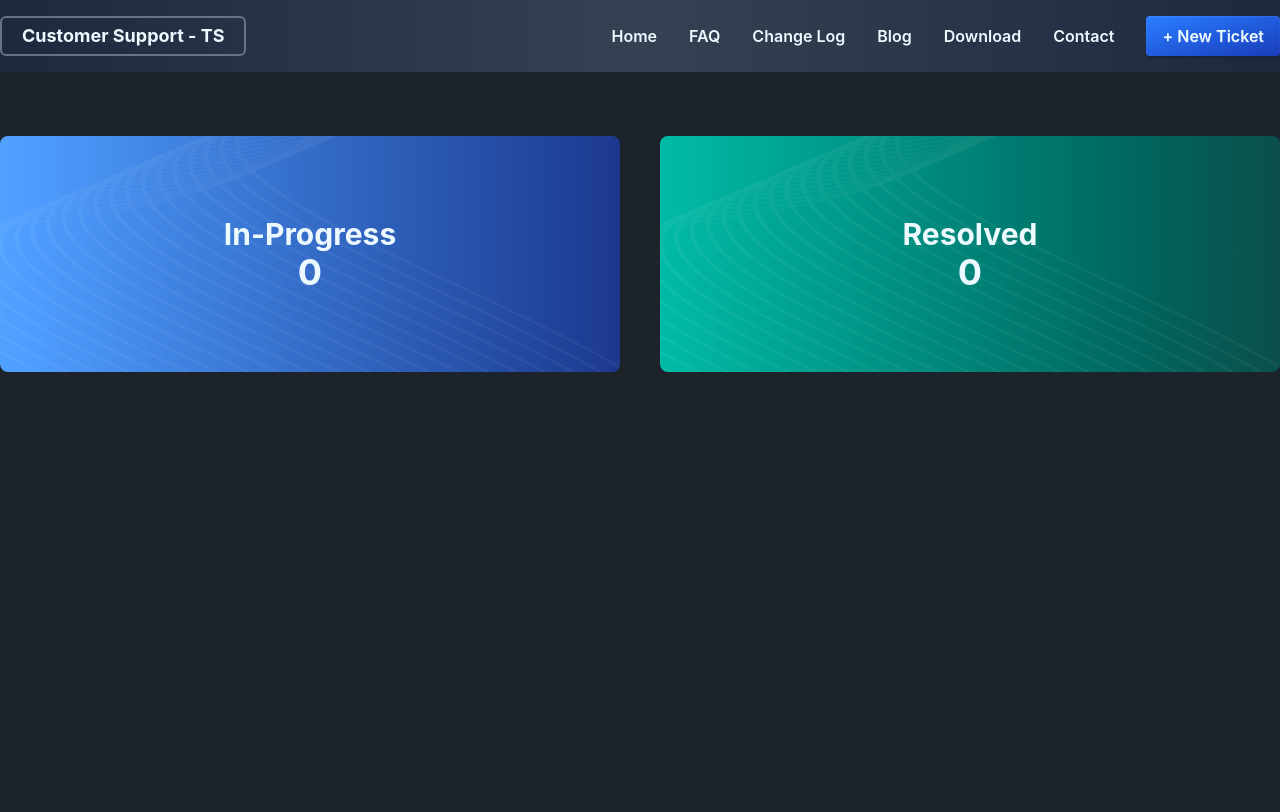
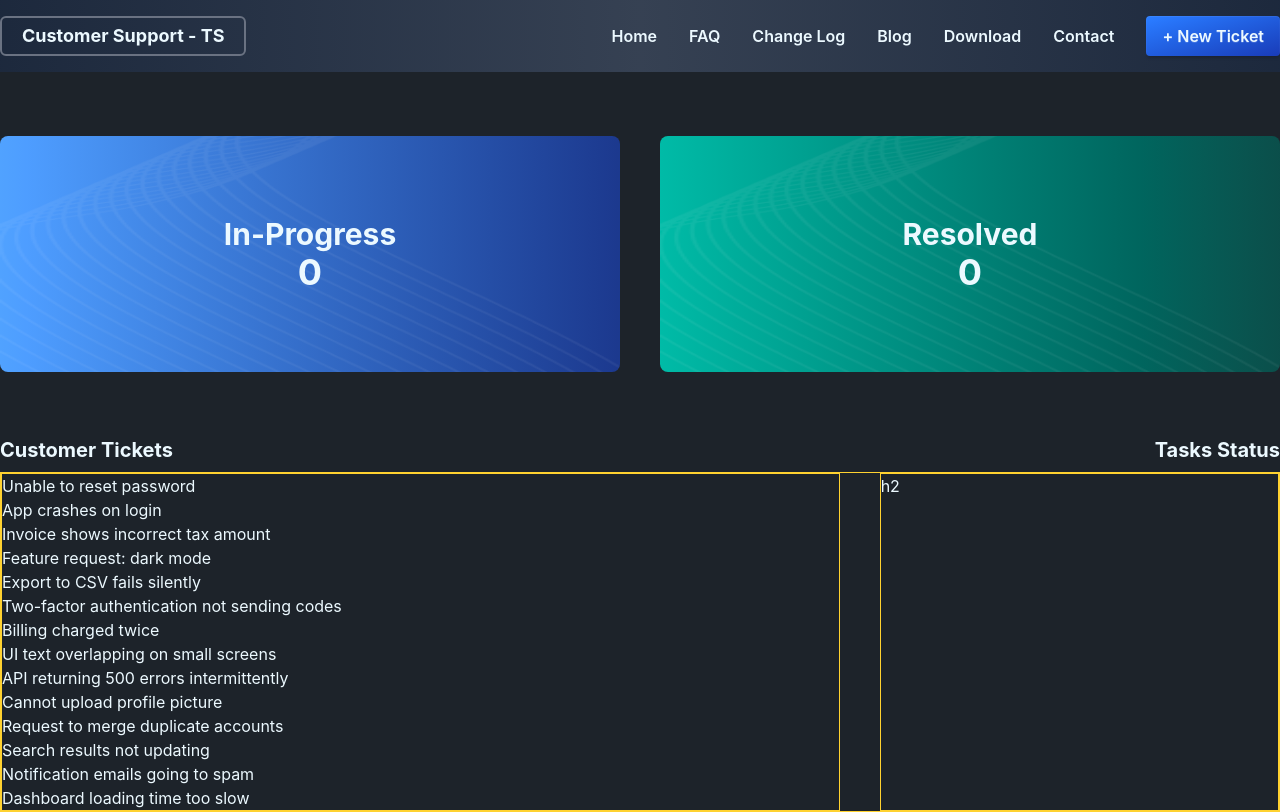
Before and after one commit to asm-saim/customer-support-zone, a React (Vite) app: page / in a window 1280 px wide. Built offline with nearby package versions, Linux system fonts and the light colour scheme.

Commit message:
ticket section created nad data successfully fetched

```diff
--- /dev/null
+++ b/public/tickets.json
@@ -0,0 +1,128 @@
+[
+    {
+        "id": "TCK-001",
+        "title": "Unable to reset password",
+        "description": "Customer clicks 'Forgot Password' but never receives the reset email, even after multiple attempts.",
+        "customer": "Alice Johnson",
+        "priority": "High",
+        "status": "Open",
+        "createdAt": "20/06/2026"
+    },
+    {
+        "id": "TCK-002",
+        "title": "App crashes on login",
+        "description": "Mobile app crashes immediately after entering valid credentials on Android 14 devices.",
+        "customer": "Michael Smith",
+        "priority": "Critical",
+        "status": "In Progress",
+        "createdAt": "21/06/2026"
+    },
+    {
+        "id": "TCK-003",
+        "title": "Invoice shows incorrect tax amount",
+        "description": "The generated invoice for June applies a 15% tax rate instead of the contracted 10% rate.",
+        "customer": "Emily Davis",
+        "priority": "Medium",
+        "status": "Open",
+        "createdAt": "22/06/2026"
+    },
+    {
+        "id": "TCK-004",
+        "title": "Feature request: dark mode",
+        "description": "Customer is requesting a dark mode theme option for the web dashboard.",
+        "customer": "James Wilson",
+        "priority": "Low",
+        "status": "Open",
+        "createdAt": "22/06/2026"
+    },
+    {
+        "id": "TCK-005",
+        "title": "Export to CSV fails silently",
+        "description": "Clicking the 'Export to CSV' button does nothing; no file is downloaded and no error message appears.",
+        "customer": "Sophia Brown",
+        "priority": "Medium",
+        "status": "In Progress",
+        "createdAt": "23/06/2026"
+    },
+    {
+        "id": "TCK-006",
+        "title": "Two-factor authentication not sending codes",
+        "description": "SMS codes for 2FA are delayed by over 20 minutes, locking customers out of their accounts temporarily.",
+        "customer": "Daniel Miller",
+        "priority": "High",
+        "status": "Open",
+        "createdAt": "24/06/2026"
+    },
+    {
+        "id": "TCK-007",
+        "title": "Billing charged twice",
+        "description": "Customer was charged twice for the same monthly subscription and is requesting a refund for the duplicate charge.",
+        "customer": "Olivia Taylor",
+        "priority": "Critical",
+        "status": "Open",
+        "createdAt": "24/06/2026"
+    },
+    {
+        "id": "TCK-008",
+        "title": "UI text overlapping on small screens",
+        "description": "On devices with screen width below 360px, the settings page labels overlap with the toggle switches.",
+        "customer": "William Anderson",
+        "priority": "Low",
+        "status": "Resolved",
+        "createdAt": "19/06/2026"
+    },
+    {
+        "id": "TCK-009",
+        "title": "API returning 500 errors intermittently",
+        "description": "The /orders endpoint returns a 500 error roughly 1 in every 20 requests during peak hours.",
+        "customer": "Ethan Martinez",
+        "priority": "Critical",
+        "status": "In Progress",
+        "createdAt": "25/06/2026"
+    },
+    {
+        "id": "TCK-010",
+        "title": "Cannot upload profile picture",
+        "description": "Uploading a JPEG profile picture larger than 2MB fails with a generic 'Upload failed' message.",
+        "customer": "Ava Thompson",
+        "priority": "Medium",
+        "status": "Open",
+        "createdAt": "25/06/2026"
+    },
+    {
+        "id": "TCK-011",
+        "title": "Request to merge duplicate accounts",
+        "description": "Customer accidentally created two accounts with different emails and wants them merged into one.",
+        "customer": "Benjamin White",
+        "priority": "Low",
+        "status": "Open",
+        "createdAt": "26/06/2026"
+    },
+    {
+        "id": "TCK-012",
+        "title": "Search results not updating",
+        "description": "Search filters applied on the products page do not update the result list until the page is manually refreshed.",
+        "customer": "Charlotte Harris",
+        "priority": "Medium",
+        "status": "Closed",
+        "createdAt": "18/06/2026"
+    },
+    {
+        "id": "TCK-013",
+        "title": "Notification emails going to spam",
+        "description": "Customers report that all transactional emails are being routed to their spam folder by Gmail.",
+        "customer": "Henry Clark",
+        "priority": "High",
+        "status": "In Progress",
+        "createdAt": "27/06/2026"
+    },
+    {
+        "id": "TCK-014",
+        "title": "Dashboard loading time too slow",
+        "description": "The analytics dashboard takes over 15 seconds to load for accounts with more than 10,000 records.",
+        "customer": "Grace Lewis",
+        "priority": "Medium",
+        "status": "Open",
+        "createdAt": "27/06/2026"
+    }
+]
--- a/src/App.jsx
+++ b/src/App.jsx
@@ -1,13 +1,24 @@
 import './App.css'
+import AllTickets from './components/AllTickets/AllTickets'
 import BannerSection from './components/BannerSection/BannerSection'
 import Navbar from './components/Navbar/Navbar'
+
+// fetch data from the api:
+const fetchData = fetch('/public/tickets.json').then(res => res.json())
 
 function App() {
 
   return (
     <>
-    <Navbar></Navbar>
-    <BannerSection></BannerSection>
+      <Navbar></Navbar>
+      <BannerSection></BannerSection>
+      <div className='max-w-7xl mx-auto  flex justify-between font-bold text-xl my-2'>
+        <h1>Customer Tickets</h1>
+        <h1>Tasks Status</h1>
+      </div>
+      <AllTickets fetchData={fetchData}></AllTickets>
+
+
     </>
   )
 }
--- /dev/null
+++ b/src/components/AllTickets/AllTickets.jsx
@@ -0,0 +1,20 @@
+import { use } from "react";
+import Tickets from "../Tickets/Tickets";
+
+const AllTickets = ({ fetchData }) => {
+    const promiseHandled = use(fetchData);
+
+    return (
+        <div className="max-w-7xl mx-auto border border-amber-300 grid grid-cols-12 gap-10 ">
+            <div className=" col-span-8 border gird grid cols-2  border-amber-300">
+                {
+                    promiseHandled.map(tickets => <Tickets tickets={tickets}></Tickets>)
+                }
+            </div>
+            <div className=" col-span-4 border border-amber-300">h2</div>
+
+        </div>
+    );
+};
+
+export default AllTickets;
--- /dev/null
+++ b/src/components/Tickets/Tickets.jsx
@@ -0,0 +1,9 @@
+const Tickets = ({ tickets }) => {
+    return (
+        <div>
+            <h1>{tickets.title}</h1>
+        </div>
+    );
+};
+
+export default Tickets;
```
